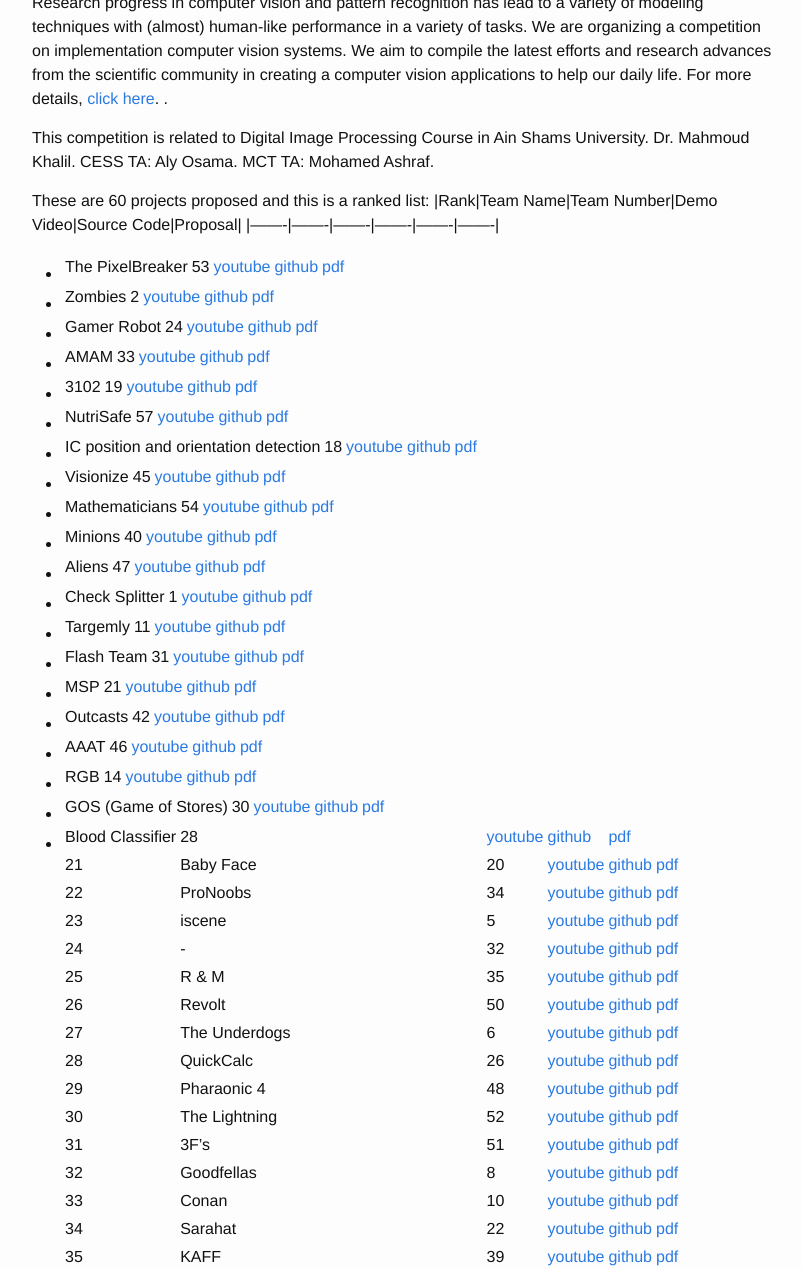
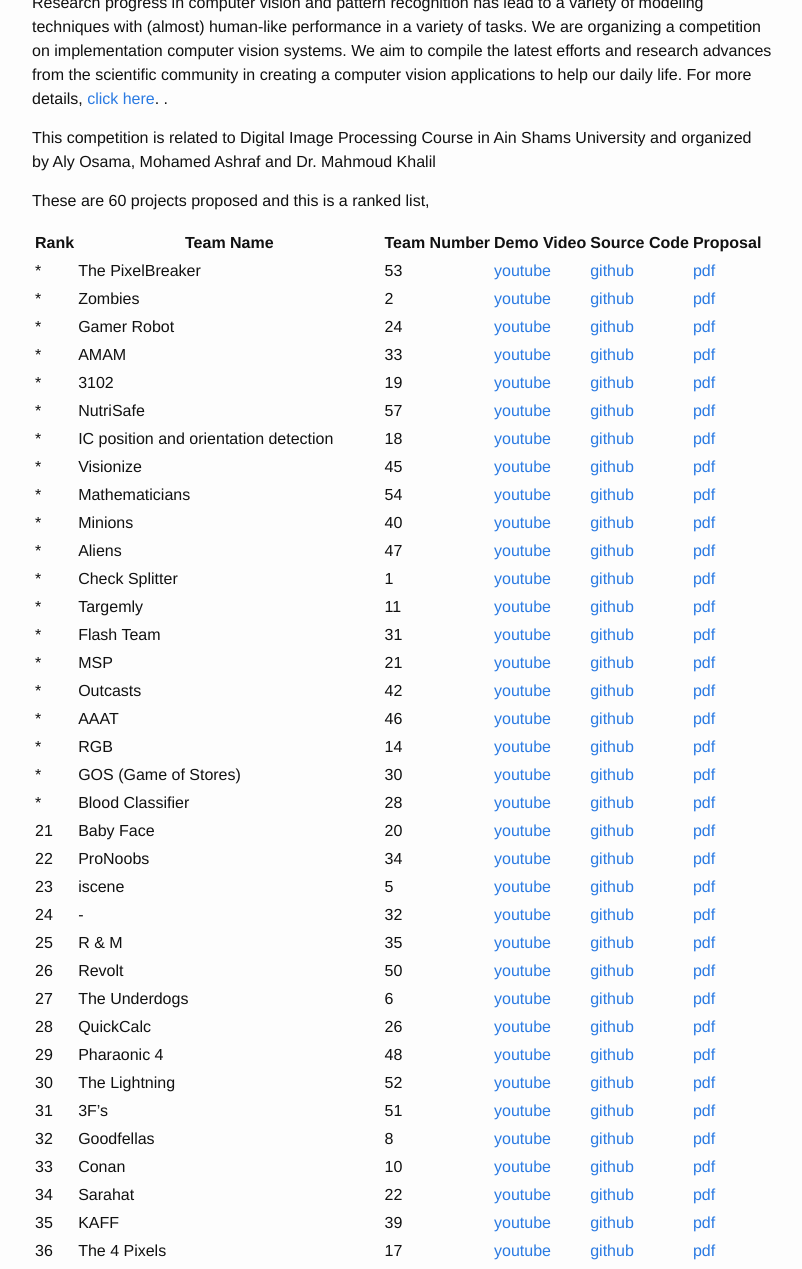
Before and after one commit to alyosama/alyosama.github.io, a Jekyll site: the page built from _posts/2018-05-03-CVC18.markdown, in a window 1280 px wide and 1400 px high, scrolled down 435 px, cut to the strip 131-1400 px from the top of the window. Shown: the whole strip, without its empty margins (238-1040 px from the left). Built offline with Jekyll 4.4.1, drawn with Linux system fonts in a browser that asks for light colours.

Commit message:
Fix Style

```diff
--- a/_posts/2018-05-03-CVC18.markdown
+++ b/_posts/2018-05-03-CVC18.markdown
@@ -11,13 +11,10 @@ Research progress in computer vision and pattern recognition has lead to a varie
 For more details, [click here](https://docs.google.com/document/d/1C_wSxrgw-kYavpIhnIoB-FvKqm8dxKkqDvh25Xo9H5E/edit?usp=sharing).
 .
 
-This competition is related to Digital Image Processing Course in Ain Shams University.
-Dr. Mahmoud Khalil.
-CESS TA: Aly Osama.
-MCT TA: Mohamed Ashraf.
+This competition is related to Digital Image Processing Course in Ain Shams University and organized by Aly Osama, Mohamed Ashraf and Dr. Mahmoud Khalil
 
+These are 60 projects proposed and this is a ranked list,
 
-These are 60 projects proposed and this is a ranked list:
 |Rank|Team Name|Team Number|Demo Video|Source Code|Proposal|
 |-------|-------|-------|-------|-------|-------|
 *|The PixelBreaker|53|[youtube](https://www.youtube.com/watch?v=JFjmobJTzQs&feature=youtu.be)|[github](https://drive.google.com/open?id=1mRpdIK_Fbw1omEjdjtYn6L_eFbU_qRtM)|[pdf](https://github.com/SaeedAbdelWahab/PixelBreaker.git)|
```
